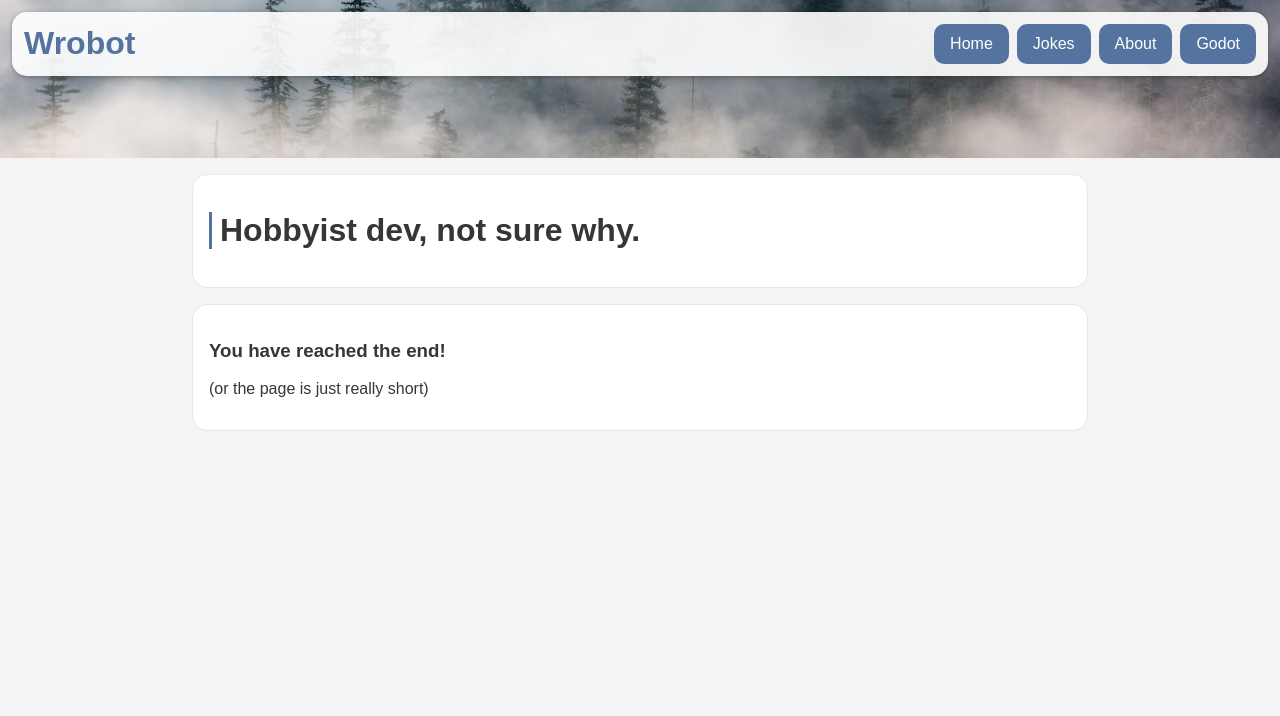
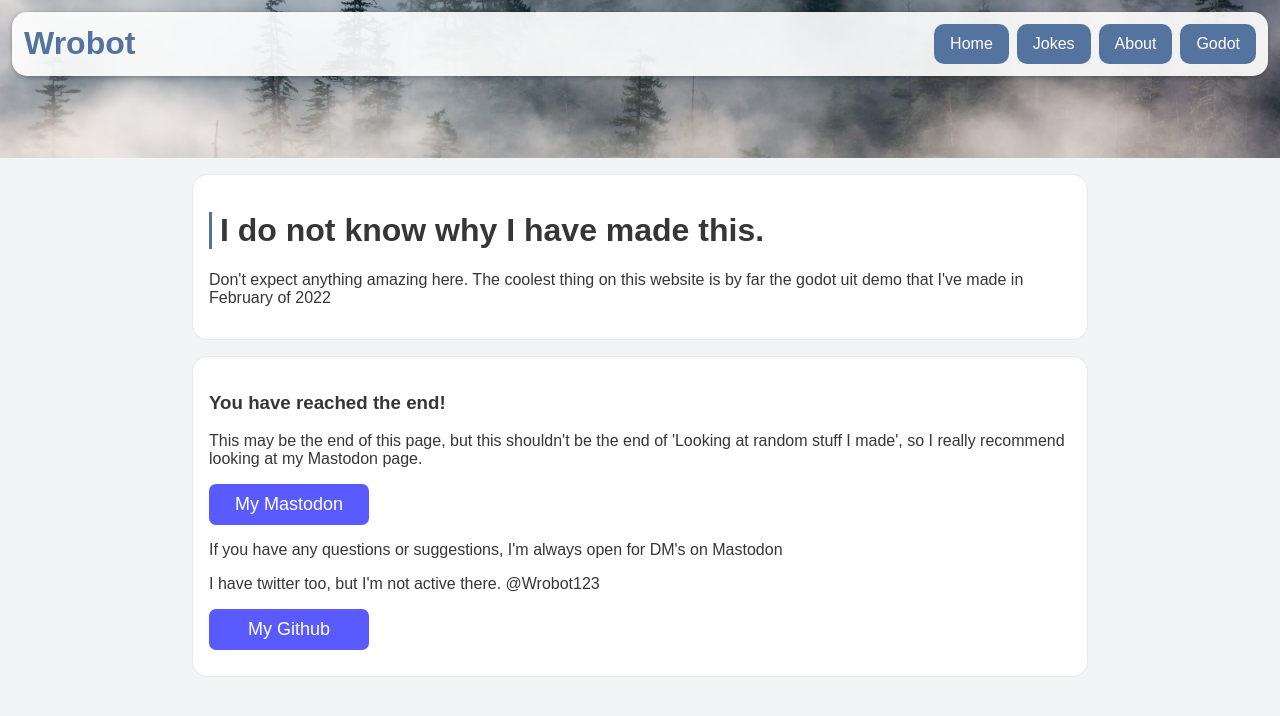
Before and after one commit to WrobotGames/WrobotWebsite, a Nuxt app: page / in a window 1280 px wide. Shown: the top 716 px of the page. Built offline with nearby package versions, Linux system fonts and the light colour scheme.

Commit message:
Socials
Social links + Grammar fixes

```diff
--- a/layouts/default.vue
+++ b/layouts/default.vue
@@ -4,7 +4,11 @@
     <slot />
     <footer class="pagecontent">
       <h3>You have reached the end!</h3>
-      <p>(or the page is just really short)</p>
+      <p>This may be the end of this page, but this shouldn't be the end of 'Looking at random stuff I made', so I really recommend looking at my Mastodon page.</p>
+      <a rel="me" href="https://mastodon.gamedev.place/@Wrobot" class="mastodon">My Mastodon</a>
+      <p>If you have any questions or suggestions, I'm always open for DM's on Mastodon</p>
+      <p>I have twitter too, but I'm not active there. @Wrobot123</p>
+      <a rel="me" href="https://github.com/WrobotGames" class="mastodon">My Github</a>
     </footer>
   </div>
 </template>
@@ -27,7 +31,7 @@ export default {
   body{
     margin: 0;
   }
-  p, h1, h2, h3, h4, h5, h6{
+  p, h1, h2, h3, h4, h5, h6, a{
     font-family: Arial, Helvetica, sans-serif;
     color: rgb(54, 54, 54);
   }
@@ -79,4 +83,26 @@ export default {
   opacity: 0;
 }
 
+.mastodon {
+  display: block;
+  width: 10rem;
+  border: 0;
+  border-radius: 7px;
+  background: #595aff;
+  color: #fff;
+  font-size: 18px;
+  line-height: inherit;
+  height: auto;
+  padding: 10px;
+  text-decoration: none;
+  text-align: center;
+  box-sizing: border-box;
+  cursor: pointer;
+  font-weight: 500;
+  outline: 0;
+  margin-bottom: 10px;
+  margin-right: 10px;
+}
+
+
 </style>
--- a/pages/index.vue
+++ b/pages/index.vue
@@ -1,6 +1,7 @@
 <template>
 <main class='pagecontent'>
-    <h1>Hobbyist dev, not sure why.</h1>
+    <h1>I do not know why I have made this.</h1>
+    <p>Don't expect anything amazing here. The coolest thing on this website is by far the godot uit demo that I've made in February of 2022</p>
 </main>
 </template>
 
--- a/pages/jokes/index.vue
+++ b/pages/jokes/index.vue
@@ -2,7 +2,7 @@
   <main>
     <div class="pagecontent">
         <h1>The Bad Dad Joke List</h1>
-        <p >This is me testing website API's, it seems to work well.</p>
+        <p >This is me testing website API's, everything seems to work.</p>
     </div>
 
     <joke v-for="joke in jokes" :key="joke.id" :id="joke.id" :joke="joke.joke"/>
```
